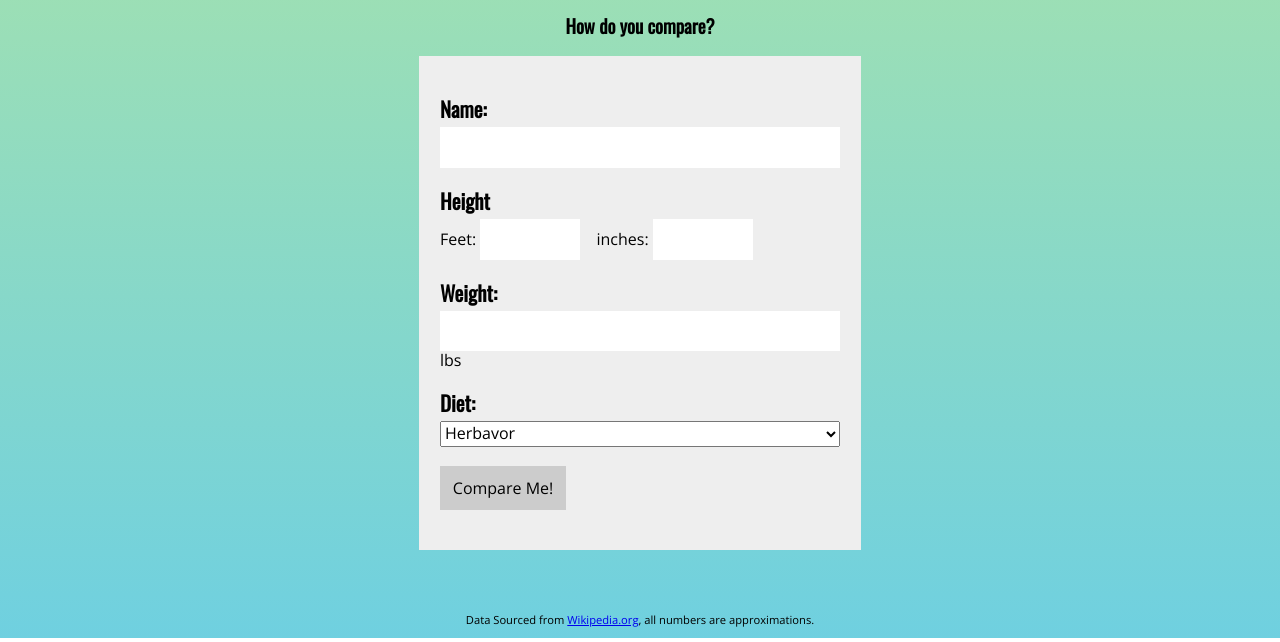
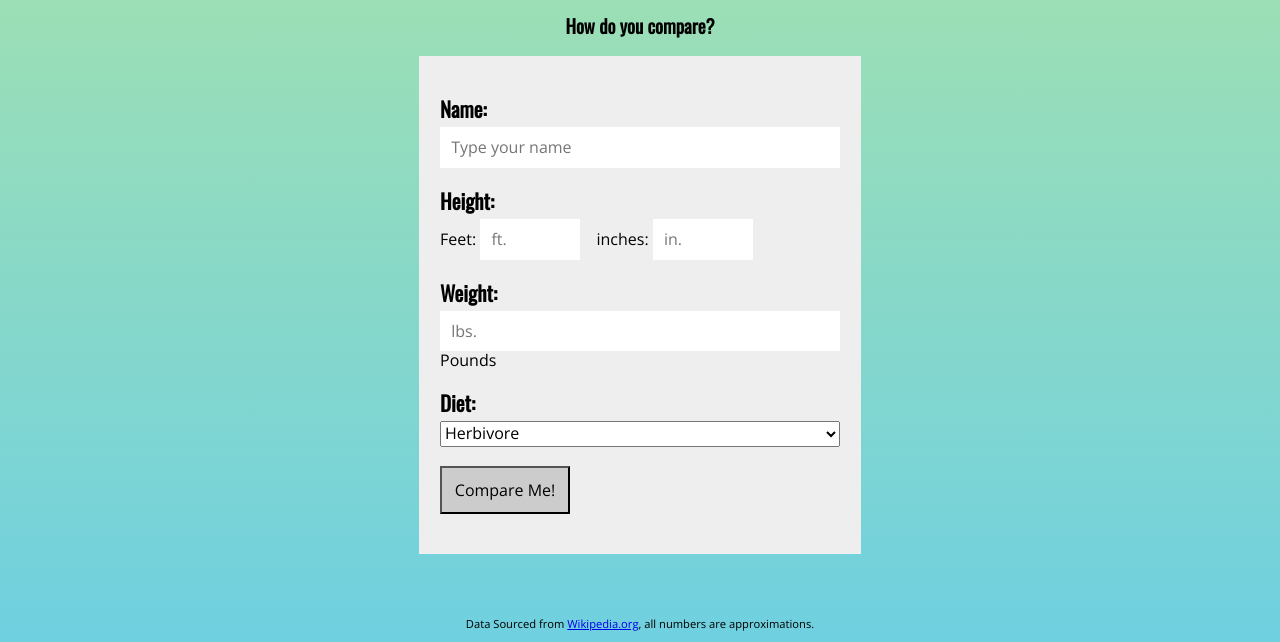
Before and after one commit to FrigoDev/dinosaurs, a plain HTML site: page index.html in a window 1280 px wide. Shown: the part 218-860 px from the top of the page. Drawn offline with nearby package versions, Linux system fonts and the light colour scheme; files that its build step writes are made by us from their sources; files whose address does not match are found by name; a web font is replaced by a local one.

Commit message:
🎨 Improve HTML Structure

```diff
--- a/index.html
+++ b/index.html
@@ -5,13 +5,14 @@
     <meta name="viewport" content="width=device-width, initial-scale=1.0">
     <meta http-equiv="X-UA-Compatible" content="ie=edge">
     <title>Dinographic</title>
-    <!-- Include Google fonts: Frijole, Open Sans, Oswald -->
+    <!-- Include Google fonts: Frijole, Open Sans, Oswald, Merriweather -->
     <link href="https://fonts.googleapis.com/css?family=Frijole|Open+Sans|Oswald&display=swap" rel="stylesheet">
+    <link href="https://fonts.googleapis.com/css2?family=Merriweather:ital,wght@0,300;0,400;0,700;0,900;1,300;1,400;1,700;1,900&family=Montserrat:ital,wght@0,100..900;1,100..900&display=swap" rel="stylesheet">
     <!-- Normalize browser styles -->
     <link href="https://cdnjs.cloudflare.com/ajax/libs/normalize/8.0.1/normalize.min.css" rel="stylesheet">
-    <link href="app.css" rel="stylesheet">
+    <link href="css/app.css" rel="stylesheet">
     <!-- Link to app.js with defer till HTML render -->
-    <script defer src="app.js"></script>
+    <script type="module" defer src="js/app.js"></script>
 </head>
 <body>
     <header>
@@ -19,27 +20,38 @@
         <h1>Dinosaurs</h1>
         <h3>How do you compare?</h3>
     </header>
-    <!-- Form to get user input -->
+     <main class="container">
+        <!-- Form section to get human data -->
+        <section class="form-section">
             <form id="dino-compare">
                 <div class="form-container">
                     <p>Name:</p>
-            <input id="name" class="form-field__full" type="text" name="name">
-            <p>Height</p>
-            <label>Feet: <input id="feet" class="form-field__short" type="number" name="feet"></label>
-            <label>inches: <input id="inches" class="form-field__short" type="number" name="inches"></label>
+                    <input id="name" class="form-field__full" value="" type="text" name="name" placeholder="Type your name">
+                    <p>Height:</p>
+                    <label>Feet: <input id="feet" class="form-field__short" value="" type="number" name="feet" placeholder="ft."></label>
+                    <label>inches: <input id="inches" class="form-field__short" value="" type="number" name="inches" placeholder="in."></label>
                     <p>Weight:</p>
-            <label><input id="weight" class="form-field__full" type="number" name="weight">lbs</label>
+                    <label><input id="weight" class="form-field__full" value="" type="number" name="weight" placeholder="lbs." >Pounds</label>
                     <p>Diet:</p>
                     <select id="diet" class="form-field__full" name="diet">
-                <option>Herbavor</option>
-                <option>Omnivor</option>
-                <option>Carnivor</option>
+                        <option value="herbivore">Herbivore</option>
+                        <option value="omnivore">Omnivore</option>
+                        <option value="carnivore">Carnivore</option>
                     </select>
-            <div id="btn">Compare Me!</div>
+                    <div class="btn-cont">
+                        <button id="btn" type="submit">Compare Me!</button>
+                    </div>
                 </div>
             </form>
-    <!-- .grid to attach tiles to -->
-    <main id="grid"></main>
+        </section>
+        <!-- Grid section to display dinosaur cards -->
+        <section class="grid-section">
+            <div id="grid">
+
+            </div>
+        </section>
+     </main>
+
     <footer>
         <!-- Include information source -->
         <p class="fine-print">Data Sourced from <a href="https://www.wikipedia.org/">Wikipedia.org</a>, all numbers are approximations.</p>
```
Lines whose indentation alone changed are shown as unchanged.
